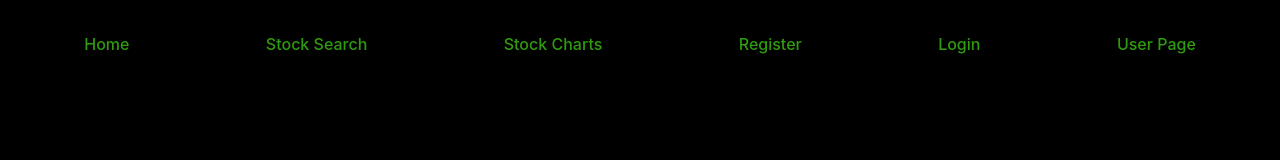
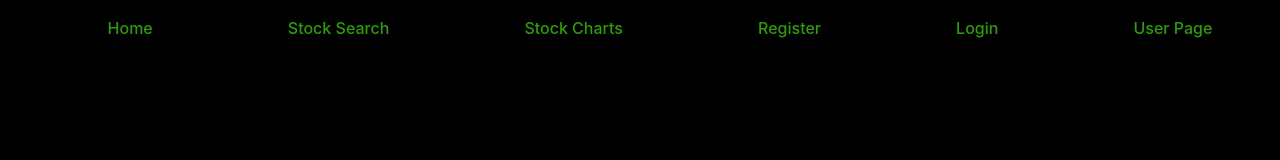
Before and after one commit to JasonBataillon/StockItForward, a React (Vite) app: page /stockSearch in a window 1280 px wide. Shown: the top 160 px of the page. Built offline with nearby package versions, Linux system fonts and the light colour scheme; no server answers.

Commit message:
nav bar padding over body error fix

```diff
--- a/src/App.css
+++ b/src/App.css
@@ -88,12 +88,12 @@ nav {
   width: 100%;
   background-color: black;
   z-index: 1000;
+  padding-bottom: -10px;
 }
 nav ul {
   list-style: none;
   display: flex;
   justify-content: space-around;
-  padding: 1rem;
 }
 nav a {
   color: rgba(60, 199, 18, 0.781);
```
